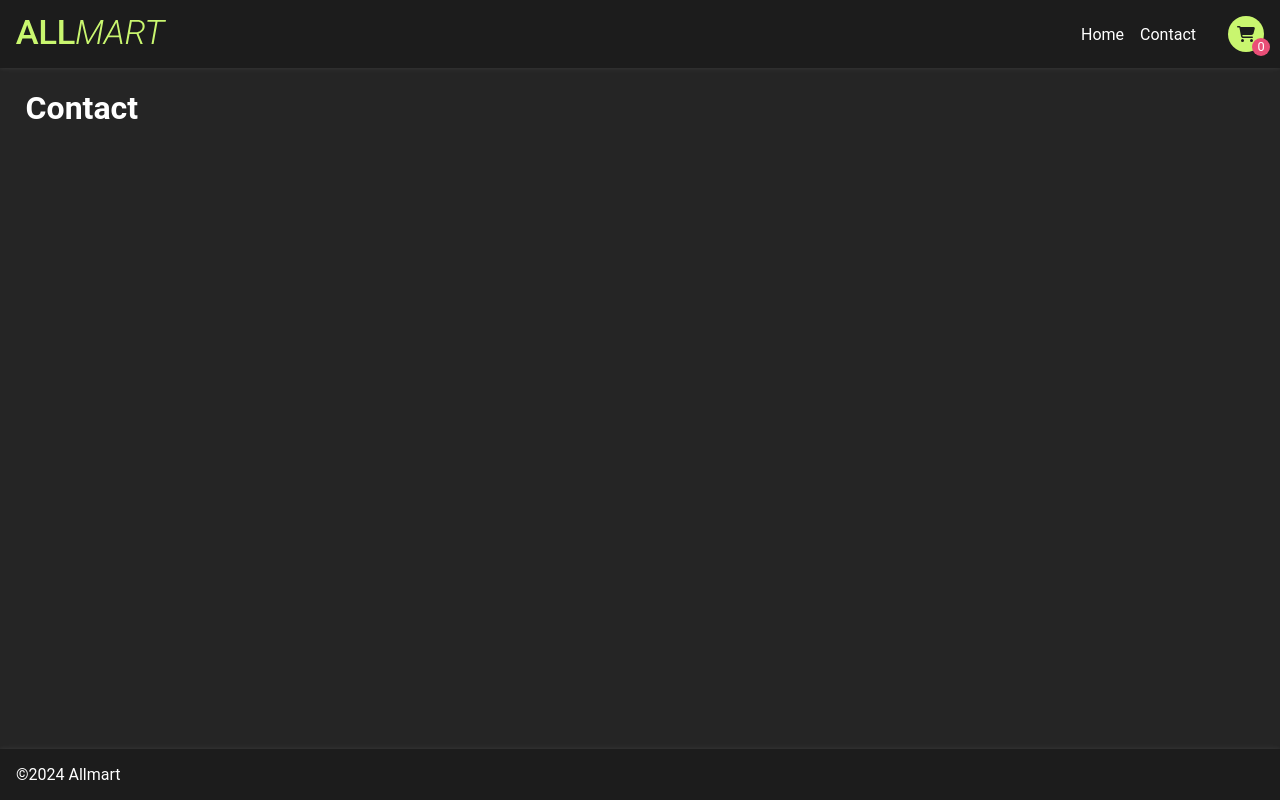
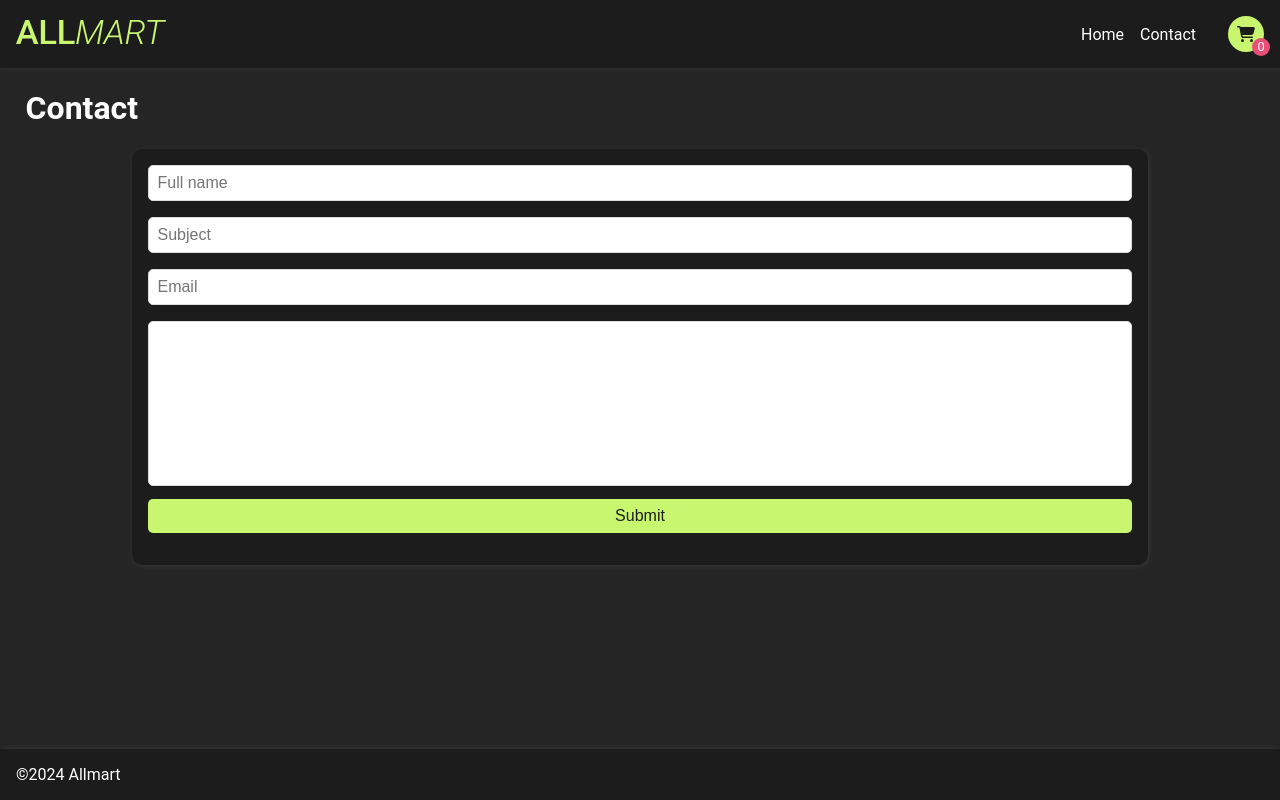
Before and after one commit to devholdt/ALLMART, a React (Create React App) app: page /contact in a window 1280 px wide. Built offline with nearby package versions, Linux system fonts and the light colour scheme.

Commit message:
adds contact form, work in progress

```diff
--- a/src/components/Cart/styles.js
+++ b/src/components/Cart/styles.js
@@ -4,7 +4,7 @@ export const CartContainer = styled.div`
 	display: flex;
 	flex-direction: column;
 	margin: auto;
-	padding: 1em 2em;
+	padding: 1em;
 	background-color: ${(props) => props.theme.colors.black};
 	box-shadow: 1px 1px 5px rgba(255, 255, 255, 0.1);
 	border-radius: 10px;
--- a/src/components/Contact/index.jsx
+++ b/src/components/Contact/index.jsx
@@ -1,9 +1,45 @@
 import React from "react";
+import { useForm } from "react-hook-form";
+import * as S from "./styles";
 
 function Contact() {
+	const {
+		register,
+		handleSubmit,
+		formState: { errors },
+	} = useForm();
+	const onSubmit = (data) => console.log(data);
+	console.log(errors);
+
 	return (
 		<main>
 			<h1>Contact</h1>
+
+			<S.ContactContainer>
+				<S.ContactForm onSubmit={handleSubmit(onSubmit)}>
+					<input
+						type="text"
+						placeholder="Full name"
+						{...register("Full name", { required: true, min: 3 })}
+					/>
+					<input
+						type="text"
+						placeholder="Subject"
+						{...register("Subject", { required: true })}
+					/>
+					<input
+						type="text"
+						placeholder="Email"
+						{...register("Email", {
+							required: true,
+							pattern: /^[\w-\.]+@([\w-]+\.)+[\w-]{2,4}$/i,
+						})}
+					/>
+					<textarea {...register("Body", { required: true, min: 3 })} />
+
+					<input type="submit" />
+				</S.ContactForm>
+			</S.ContactContainer>
 		</main>
 	);
 }
--- a/src/components/Contact/styles.js
+++ b/src/components/Contact/styles.js
@@ -0,0 +1,49 @@
+import styled from "styled-components";
+
+export const ContactContainer = styled.div`
+	display: flex;
+	flex-direction: column;
+	justify-content: center;
+	align-items: center;
+	padding: 1em;
+	background-color: ${(props) => props.theme.colors.black};
+	box-shadow: 1px 1px 5px rgba(255, 255, 255, 0.1);
+	border-radius: 10px;
+	width: 80%;
+	margin: auto;
+`;
+
+export const ContactForm = styled.form`
+	display: flex;
+	flex-direction: column;
+	width: 100%;
+
+	input,
+	textarea {
+		margin-bottom: 1em;
+		padding: 0.5em;
+		font-size: 1em;
+		border: 1px solid #ddd;
+		border-radius: 5px;
+	}
+
+	textarea {
+		height: 150px;
+		resize: none;
+	}
+
+	input[type="submit"] {
+		background-color: ${(props) => props.theme.colors.primary};
+		color: ${(props) => props.theme.colors.black};
+		cursor: pointer;
+		border: none;
+		border-radius: 5px;
+		padding: 0.5em;
+		font-size: 1em;
+		transition: background-color 0.3s ease;
+
+		&:hover {
+			background-color: ${(props) => props.theme.colors.primaryAlt};
+		}
+	}
+`;
--- a/src/components/Icon/index.jsx
+++ b/src/components/Icon/index.jsx
@@ -34,7 +34,7 @@ library.add(
 	faPlusCircle
 );
 
-const Icon = ({ iconName, color = "black", ...props }) => {
+const Icon = ({ iconName, color, ...props }) => {
 	const iconMap = {
 		cart: faShoppingCart,
 		phone: faPhone,
--- a/src/themes/theme.js
+++ b/src/themes/theme.js
@@ -1,9 +1,14 @@
 export const theme = {
 	colors: {
 		primary: "#C9F66F",
+		primaryAlt: "#B0D65F",
 		black: "#1C1C1C",
+		blackAlt: "#333333",
 		dark: "#252525",
+		darkAlt: "#3E3E3E",
 		white: "#FFFFFF",
+		whiteAlt: "#E0E0E0",
 		red: "#E94E77",
+		redAlt: "#D6426B",
 	},
 };
```
